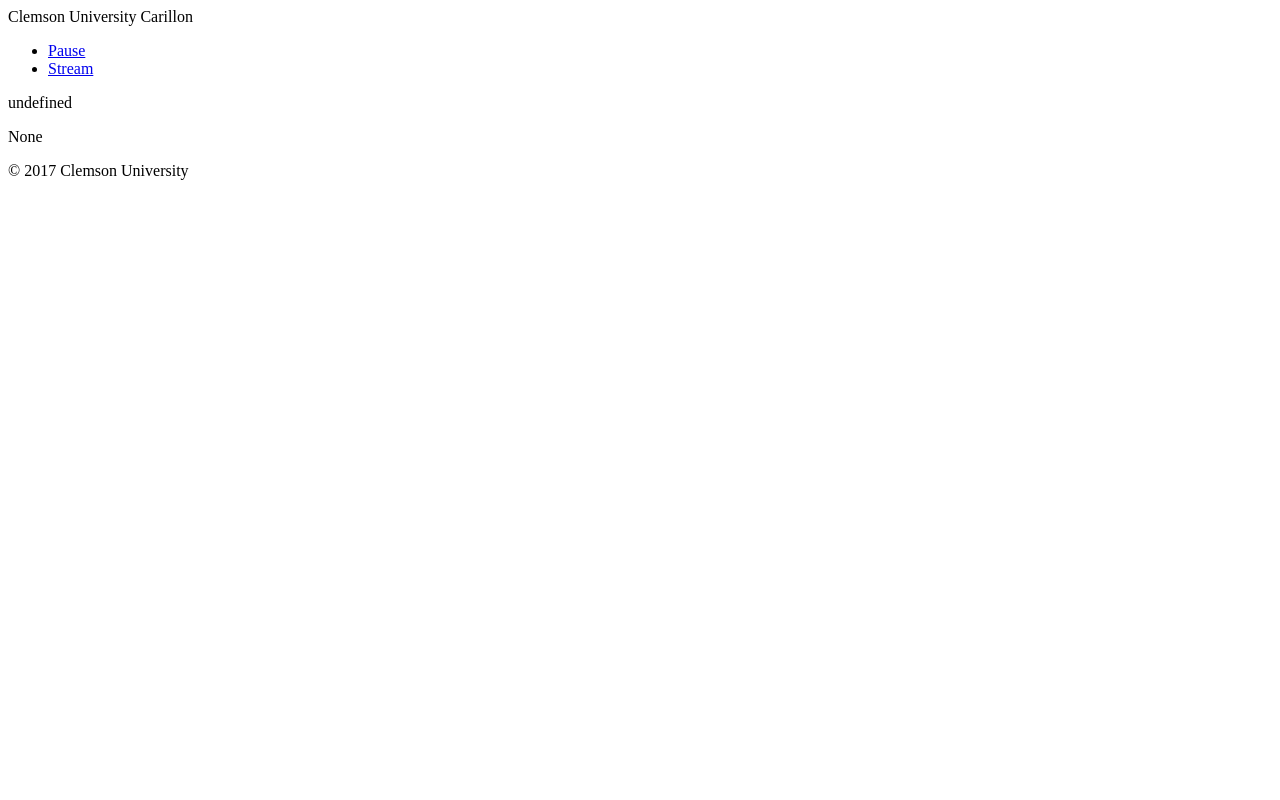
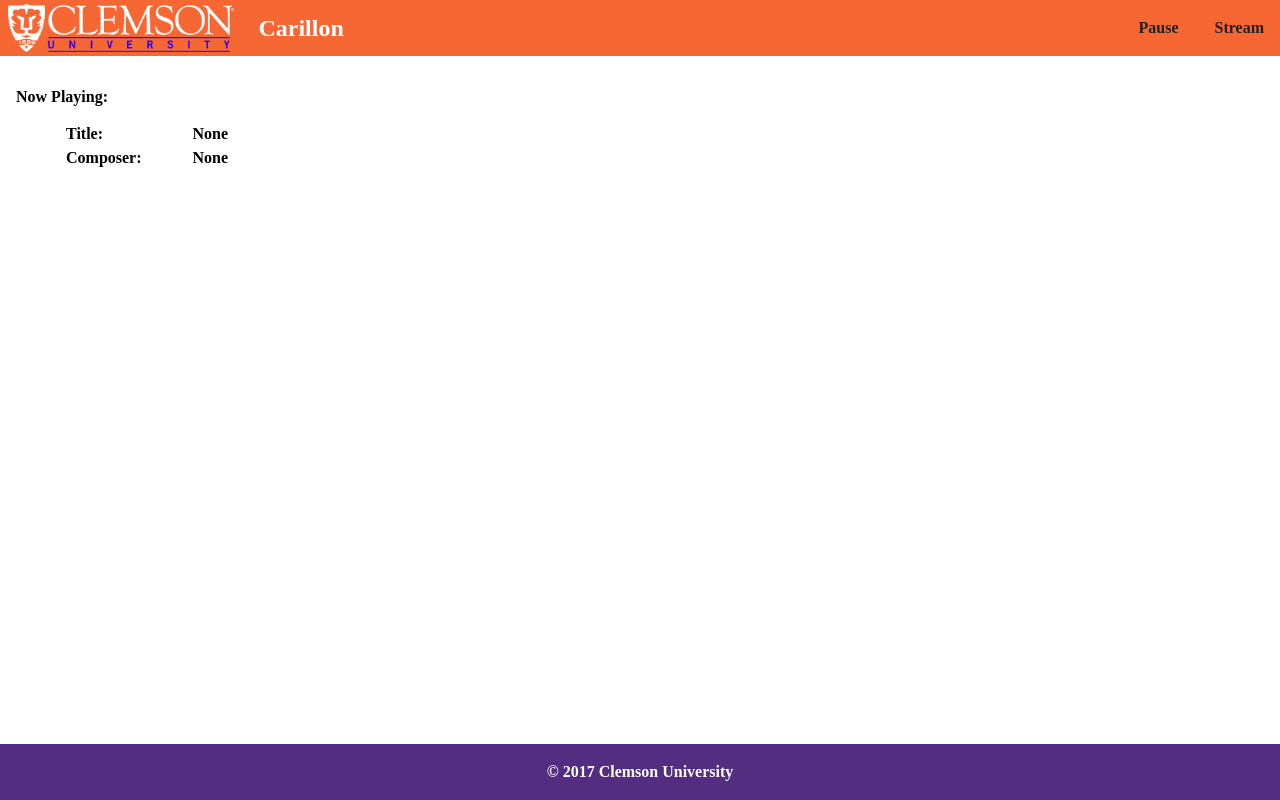
Before and after one commit to lilyinstarlight/carillon, a plain HTML site: page www/index.html in a window 1280 px wide. Drawn offline with Linux system fonts and the light colour scheme; a web font is replaced by a local one.

Commit message:
finish web frontend

```diff
--- a/www/carillon.css
+++ b/www/carillon.css
@@ -0,0 +1,148 @@
+@font-face {
+	font-family: 'Trade Gothic';
+	src:url('//www.clemson.edu/_template-assets/1889/fonts/413d9688-00d4-47c4-bb55-656a0cd396e9.eot?#iefix');
+	src:url('//www.clemson.edu/_template-assets/1889/fonts/413d9688-00d4-47c4-bb55-656a0cd396e9.eot?#iefix') format('eot'),
+	url('//www.clemson.edu/_template-assets/1889/fonts/c4aef0d4-bfcf-4790-acf5-909881f411e8.woff') format('woff'),
+	url('//www.clemson.edu/_template-assets/1889/fonts/e741f29c-bc18-4343-bff3-db2465a0be3e.ttf') format('truetype'),
+	url('//www.clemson.edu/_template-assets/1889/fonts/853e2a9b-4057-42a5-ad7e-0762cda0b13c.svg#853e2a9b-4057-42a5-ad7e-0762cda0b13c') format('svg');
+	font-weight: normal;
+	font-style: normal;
+}
+
+@font-face {
+	font-family: 'Trade Gothic';
+	src:url('//www.clemson.edu/_template-assets/1889/fonts/59fa12c0-25c9-4c0c-bd1e-32204311d86d.eot?#iefix');
+	src:url('//www.clemson.edu/_template-assets/1889/fonts/59fa12c0-25c9-4c0c-bd1e-32204311d86d.eot?#iefix') format('eot'),
+	url('//www.clemson.edu/_template-assets/1889/fonts/1c164451-034c-41f5-9542-390709016510.woff') format('woff'),
+	url('//www.clemson.edu/_template-assets/1889/fonts/7062b4ff-265a-4366-b34f-443ec5cc2dad.ttf') format('truetype'),
+	url('//www.clemson.edu/_template-assets/1889/fonts/09f52831-e1cf-48be-9c1e-2d1577e420b7.svg#09f52831-e1cf-48be-9c1e-2d1577e420b7') format('svg');
+	font-weight: normal;
+	font-style: italic;
+}
+
+@font-face {
+	font-family: 'Trade Gothic';
+	src:url('//www.clemson.edu/_template-assets/1889/fonts/bb3aa0a7-2585-4e89-ad82-658fd561751a.eot?#iefix');
+	src:url('//www.clemson.edu/_template-assets/1889/fonts/bb3aa0a7-2585-4e89-ad82-658fd561751a.eot?#iefix') format('eot'),
+	url('//www.clemson.edu/_template-assets/1889/fonts/1454a71d-cdbb-429c-8092-122f4493e0c7.woff') format('woff'),
+	url('//www.clemson.edu/_template-assets/1889/fonts/d5ea405c-2180-4ff0-bd51-3e19fb280be4.ttf') format('truetype'),
+	url('//www.clemson.edu/_template-assets/1889/fonts/70ac6679-cf48-4a0e-a909-d1e3bb4a1aa9.svg#70ac6679-cf48-4a0e-a909-d1e3bb4a1aa9') format('svg');
+	font-weight: bold;
+	font-style: normal;
+}
+
+@font-face {
+	font-family: 'Trade Gothic';
+	src:url('//www.clemson.edu/_template-assets/1889/fonts/363fd092-cd55-4bd1-bdc5-cfc9a7057517.eot?#iefix');
+	src:url('//www.clemson.edu/_template-assets/1889/fonts/363fd092-cd55-4bd1-bdc5-cfc9a7057517.eot?#iefix') format('eot'),
+	url('//www.clemson.edu/_template-assets/1889/fonts/25f577c3-f32b-4fbf-b684-3e7c1a76d1ea.woff') format('woff'),
+	url('//www.clemson.edu/_template-assets/1889/fonts/2ed49e17-92ad-4026-9ae6-d20f88f21840.ttf') format('truetype'),
+	url('//www.clemson.edu/_template-assets/1889/fonts/969cd675-2b4c-4baa-ada6-62bb7ace778f.svg#969cd675-2b4c-4baa-ada6-62bb7ace778f') format('svg');
+	font-weight: bold;
+	font-style: italic;
+}
+
+html, body {
+	margin: 0em;
+	padding: 0em;
+}
+
+body {
+	background: #fff;
+	color: #000;
+	font-family: 'Trade Gothic';
+	font-weight: bold;
+}
+
+header {
+	display: flex;
+	align-items: center;
+	height: 3.5em;
+	vertical-align: middle;
+	background: #f66733;
+	color: #fff;
+}
+
+header > div {
+	display: flex;
+	align-items: center;
+}
+
+header > div > img {
+	padding-left: 0.5em;
+	height: 3em;
+}
+
+header > div > span {
+	padding: 1em;
+	font-size: 1.5em;
+}
+
+header > ul {
+	padding-left: 0em;
+	margin-left: auto;
+	display: inline;
+}
+
+header > ul > li {
+	padding: 1em;
+	display: inline;
+	text-decoration: none;
+}
+
+header > ul > li > a {
+	text-decoration: none;
+	color: #222;
+}
+
+main {
+	padding: 1em;
+}
+
+main > table td {
+	padding-left: 3em;
+}
+
+footer {
+	position: absolute;
+	bottom: 0em;
+	width: 100%;
+	display: flex;
+	align-items: center;
+	height: 3.5em;
+	background: #522d80;
+	color: #fff;
+}
+
+footer > p {
+	margin-left: auto;
+	margin-right: auto;
+}
+
+@media (max-width: 1000px) {
+	header {
+		flex-direction: column;
+		height: initial;
+	}
+
+	header > ul {
+		margin-left: initial;
+	}
+}
+
+@media (max-width: 700px) {
+	header > div {
+		flex-direction: column;
+	}
+
+	header > div > img {
+		padding-left: initial;
+		padding-top: 2em;
+	}
+}
+
+@media (max-width: 400px) {
+	header > div > span {
+		content: "Carillon";
+	}
+}
--- a/www/carillon.js
+++ b/www/carillon.js
@@ -24,7 +24,7 @@
 
 var update = function() {
 	xhr('get', '/details.json', null, function(data) {
-		document.title = "Clemson University Carillon - " + data.title;
+		document.title = 'Clemson University Carillon - ' + data.title;
 		title.innerText = data.title;
 		composer.innerText = data.composer;
 	});
--- a/www/details.json
+++ b/www/details.json
@@ -1 +1 @@
-{"song":"None","composer":"None"}
+{"composer": "None", "title": "None"}
--- a/www/index.html
+++ b/www/index.html
@@ -14,19 +14,34 @@
 		<audio id="stream" autoplay><source src="stream.mp3" type="audio/mpeg"/></audio>
 
 		<header>
-			<span class="left">Clemson University Carillon</span>
+			<div>
+				<img src="clemson.png" alt=""/>
+				<span>Carillon</span>
+			</div>
 
-			<ul class="right">
+			<ul>
 				<li><a id="play" href="#">Pause</a></li>
 				<li><a href="stream.mp3">Stream</a></li>
 			</ul>
 		</header>
 
 		<main>
+			<p>Now Playing:</p>
+
 			<noscript><p>You need JavaScript enabled to view stream metadata</p></noscript>
 
-			<p id="title">Loading...</p>
-			<p id="composer">Loading...</p>
+			<table>
+				<tbody>
+					<tr>
+						<td>Title: </td>
+						<td id="title">Loading...</td>
+					<tr>
+					</tr>
+						<td>Composer: </td>
+						<td id="composer">Loading...</td>
+					</tr>
+				</tbody>
+			</table>
 		</main>
 
 		<footer>
```
Also changed, not shown: www/clemson.png (added).
